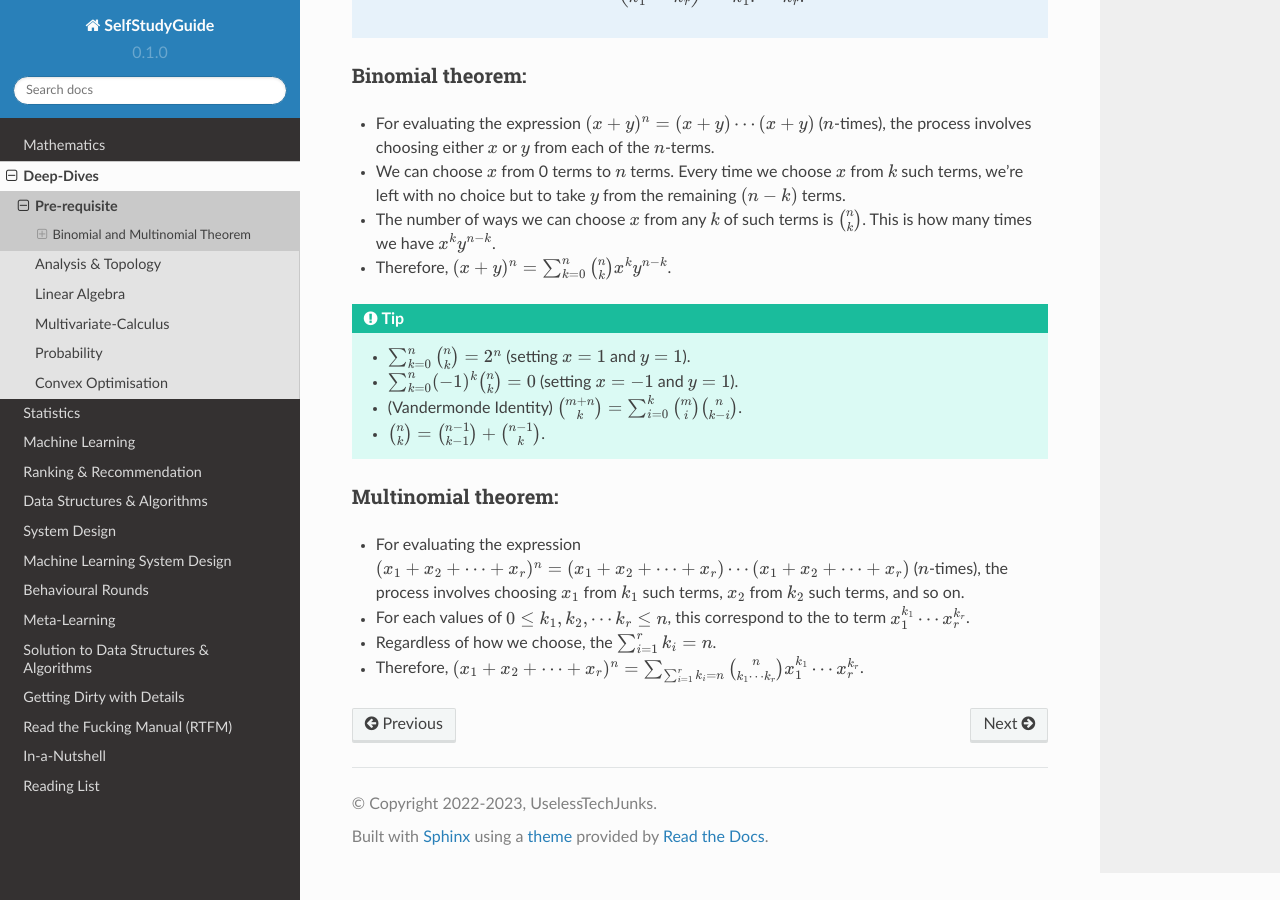
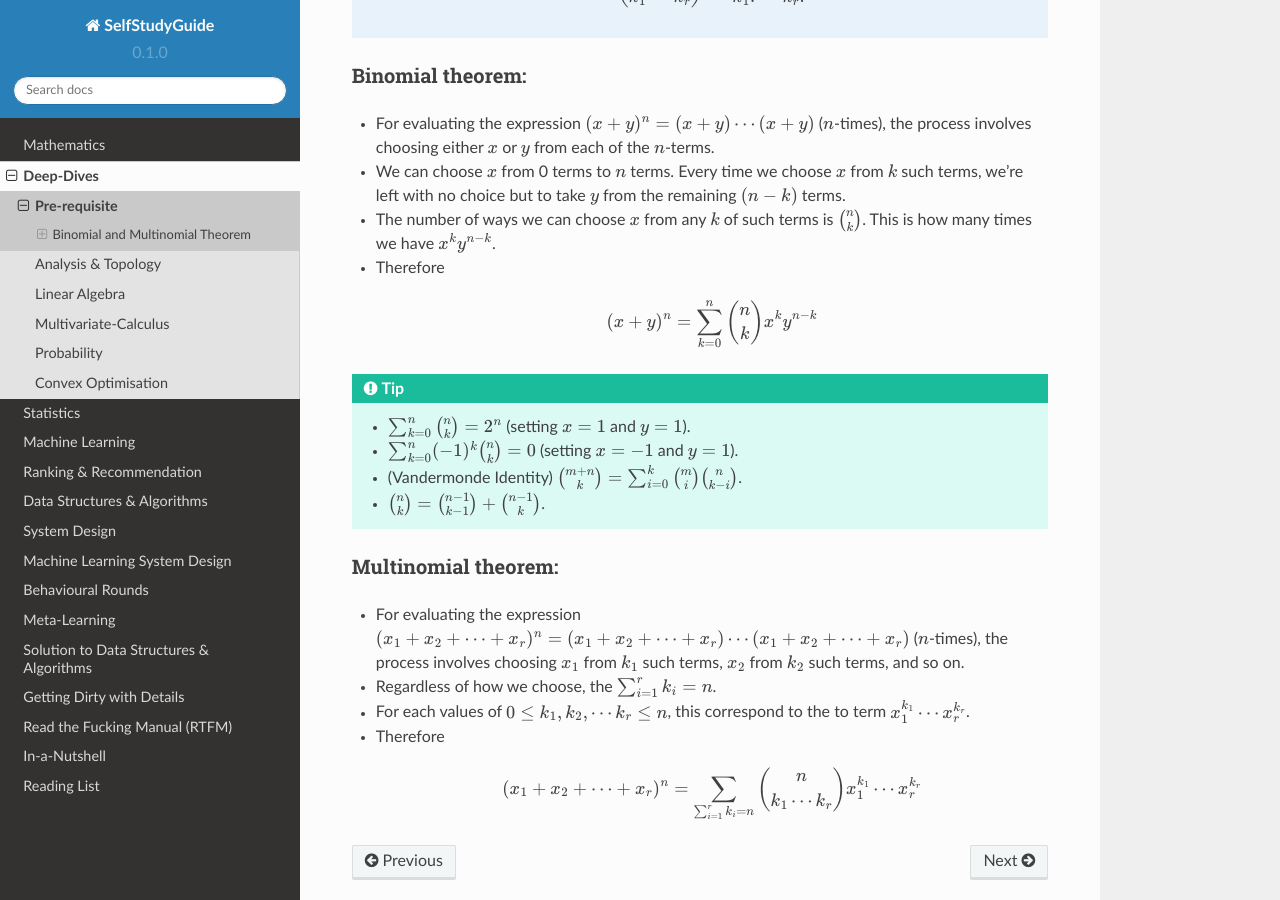
Before and after one commit to uselesstechjunks/leetcode, a Sphinx documentation site: the page built from docs/source/math/prereq.rst, in a window 1280 px wide and 900 px high, scrolled down 433 px. Built offline with Sphinx 7.4.7 and the Read the Docs theme 2.0.0, drawn with Linux system fonts in a browser that asks for light colours; part of the change alters nothing that is shown.

Commit message:
Update prereq.rst

```diff
--- a/docs/source/math/prereq.rst
+++ b/docs/source/math/prereq.rst
@@ -18,7 +18,10 @@ Binomial theorem:
 * For evaluating the expression :math:`(x+y)^n=(x+y)\cdots(x+y)` (:math:`n`-times), the process involves choosing either :math:`x` or :math:`y` from each of the :math:`n`-terms.
 * We can choose :math:`x` from 0 terms to :math:`n` terms. Every time we choose :math:`x` from :math:`k` such terms, we're left with no choice but to take :math:`y` from  the remaining :math:`(n-k)` terms.
 * The number of ways we can choose :math:`x` from any :math:`k` of such terms is :math:`{n\choose k}`. This is how many times we have :math:`x^k y^{n-k}`.
-* Therefore, :math:`(x+y)^n=\sum_{k=0}^n {n\choose k} x^k y^{n-k}`.
+* Therefore
+
+  .. math::
+   (x+y)^n=\sum_{k=0}^n {n\choose k} x^k y^{n-k}
 
 .. tip::
   * :math:`\sum_{k=0}^n {n\choose k}=2^n` (setting :math:`x=1` and :math:`y=1`).
@@ -29,6 +32,9 @@ Binomial theorem:
 Multinomial theorem:
 -------------------------------
 * For evaluating the expression :math:`(x_1+x_2+\cdots+x_r)^n=(x_1+x_2+\cdots+x_r)\cdots(x_1+x_2+\cdots+x_r)` (:math:`n`-times), the process involves choosing :math:`x_1` from :math:`k_1` such terms, :math:`x_2` from :math:`k_2` such terms, and so on.
+* Regardless of how we choose, the :math:`\sum_{i=1}^r k_i=n`.
 * For each values of :math:`0\leq k_1,k_2,\cdots k_r\leq n`, this correspond to the to term :math:`x_1^{k_1}\cdots x_r^{k_r}`.
-* Regardless of how we choose, the :math:`\sum_{i=1}^r k_i=n`.
-* Therefore, :math:`(x_1+x_2+\cdots+x_r)^n=\sum_{\sum_{i=1}^r k_i=n} {n\choose k_1\cdots k_r} x_1^{k_1}\cdots x_r^{k_r}`.
+* Therefore
+
+  .. math::
+   (x_1+x_2+\cdots+x_r)^n=\sum_{\sum_{i=1}^r k_i=n} {n\choose k_1\cdots k_r} x_1^{k_1}\cdots x_r^{k_r}
```
